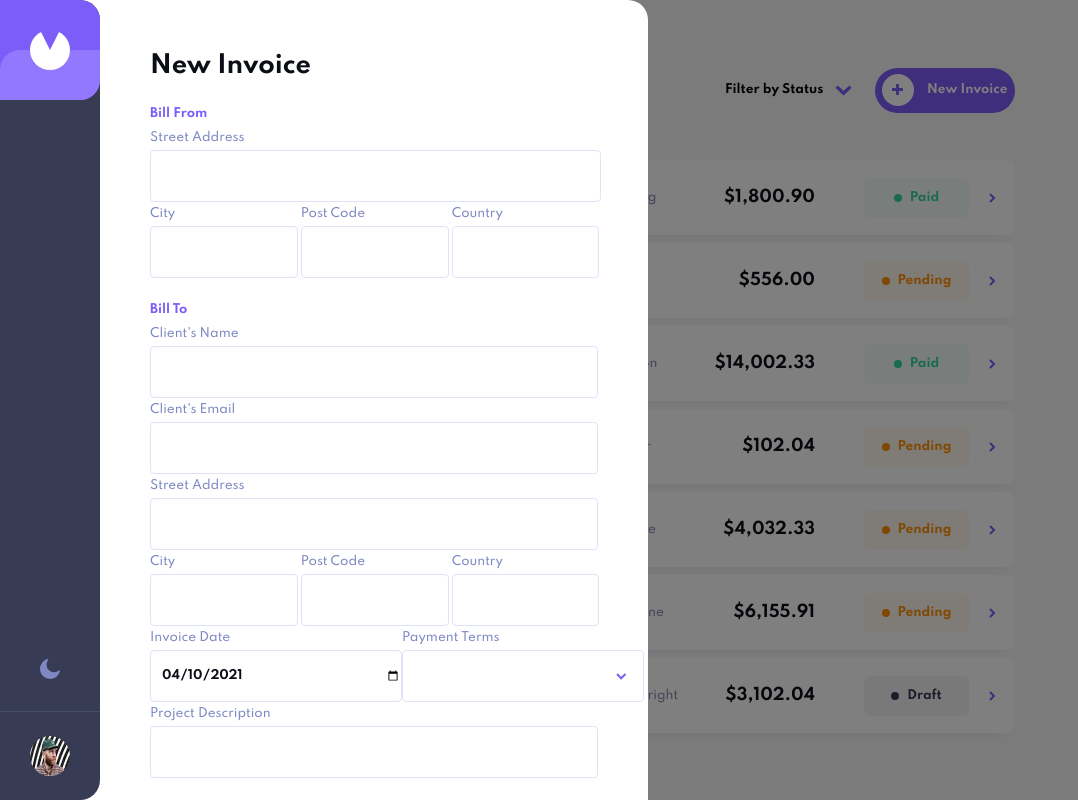
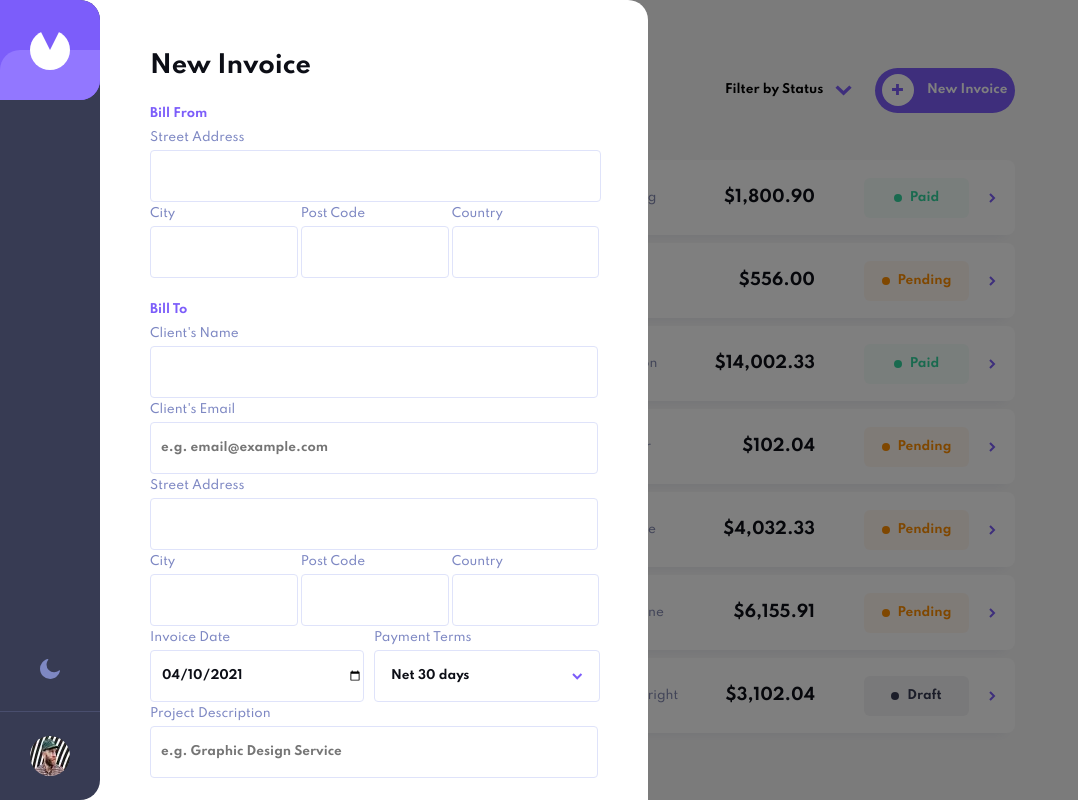
Before and after one commit to jesse10930/invoice-app, a React (Create React App) app in the folder client/: page / in a window 1280 px wide. Both pictures are taken after a click on the element "New Invoice". Shown: the top 800 px of the page, without its empty margins (0-1078 px from the left). Built offline with nearby package versions, Linux system fonts and the light colour scheme; the HTML template or start-up script is replaced by a standard one.

Commit message:
invoice modal styling

```diff
--- a/client/src/App.scss
+++ b/client/src/App.scss
@@ -216,6 +216,7 @@ body {
 
         &:hover {
           cursor: pointer;
+          background: #9277ff;
         }
       }
     }
@@ -283,22 +284,24 @@ body {
 
         #td-date-terms {
           width: 100%;
-          display: flex;
-          justify-content: space-between;
+          display: grid;
+          grid-template-columns: 50% 50%;
 
+          #td-date {
             input {
-            width: 240px;
-
-            &:hover {
-              cursor: pointer;
+              width: 90%;
             }
           }
+
+          #td-terms {
+            width: 100%;
 
             #payment-terms-drop {
               height: 50px;
               border: 1px solid #dfe3fa;
               border-radius: 4px;
-            width: 240px;
+              width: 100%;
+              position: relative;
 
               #term-arrow {
                 height: 50px;
@@ -317,11 +320,13 @@ body {
               }
 
               #dropdown-items {
+                box-shadow: 0px 10px 20px rgba(72, 84, 159, 0.25);
+                border-radius: 8px;
                 background: #ffffff;
                 display: none;
-              position: absolute;
+                // position: absolute;
                 z-index: 10;
-              width: 241px;
+                width: 100%;
 
                 p {
                   border-bottom: 1px solid #dfe3fa;
@@ -333,7 +338,7 @@ body {
 
                   &:hover {
                     cursor: pointer;
-                  background: #f9fafe;
+                    color: #7c5dfa;
                   }
                 }
 
@@ -344,9 +349,11 @@ body {
 
               &:hover {
                 cursor: pointer;
+                border: 1px solid #9277ff;
 
                 #dropdown-items {
                   display: block;
+                }
               }
             }
           }
@@ -405,6 +412,7 @@ body {
 
           &:hover {
             cursor: pointer;
+            background: #dfe3fa;
           }
         }
       }
@@ -418,6 +426,10 @@ body {
           background: #f9fafe;
           width: 100px;
           padding: 0;
+
+          &:hover {
+            background: #dfe3fa;
+          }
         }
 
         #save-btns {
@@ -429,12 +441,20 @@ body {
             background: #373b53;
             margin-right: 10px;
             padding: 0;
+
+            &:hover {
+              background: #0c0e16;
+            }
           }
 
           .send {
             color: #ffffff;
             background: #7c5dfa;
             padding: 0;
+
+            &:hover {
+              background: #9277ff;
+            }
           }
         }
       }
--- a/client/src/components/modals/NewInvoice.js
+++ b/client/src/components/modals/NewInvoice.js
@@ -224,6 +224,7 @@ const NewInvoice = () => {
             type='email'
             name='clientEmail'
             autoComplete='off'
+            placeholder='e.g. email@example.com'
             required
             value={clientEmail}
             onChange={onInvoiceChange}
@@ -273,7 +274,7 @@ const NewInvoice = () => {
             </div>
           </div>
           <div id='td-date-terms'>
-            <div>
+            <div id='td-date'>
               <p className='td-beautiful'>Invoice Date</p>
               <input
                 type='date'
@@ -284,7 +285,7 @@ const NewInvoice = () => {
                 onChange={onInvoiceChange}
               />
             </div>
-            <div>
+            <div id='td-terms'>
               <p className='td-beautiful'>Payment Terms</p>
               <div id='payment-terms-drop'>
                 <div id='term-arrow'>
@@ -295,9 +296,7 @@ const NewInvoice = () => {
                       ? 'Net 7 days'
                       : paymentTerms === 14
                       ? 'Net 14 days'
-                      : paymentTerms === 30
-                      ? 'Net 30 days'
-                      : ''}
+                      : 'Net 30 days'}
                   </p>
                   <img
                     src={require('../../images/icon-arrow-down.svg').default}
@@ -318,6 +317,7 @@ const NewInvoice = () => {
             type='text'
             name='description'
             autoComplete='off'
+            placeholder='e.g. Graphic Design Service'
             required
             value={description}
             onChange={onInvoiceChange}
--- a/client/src/styles/_utilities.scss
+++ b/client/src/styles/_utilities.scss
@@ -73,6 +73,10 @@ input {
   font-size: 12px;
   font-weight: 700;
   color: #0c0e16;
+
+  &:hover {
+    cursor: pointer;
+  }
 }
 
 .back-drop {
@@ -98,3 +102,15 @@ input {
     cursor: pointer;
   }
 }
+
+input[type='text'],
+input[type='number'],
+input[type='date'] {
+  &:focus {
+    outline: none;
+    border: 1px solid #9277ff;
+  }
+  &:hover {
+    border: 1px solid #9277ff;
+  }
+}
```
Lines whose indentation alone changed are shown as unchanged.
